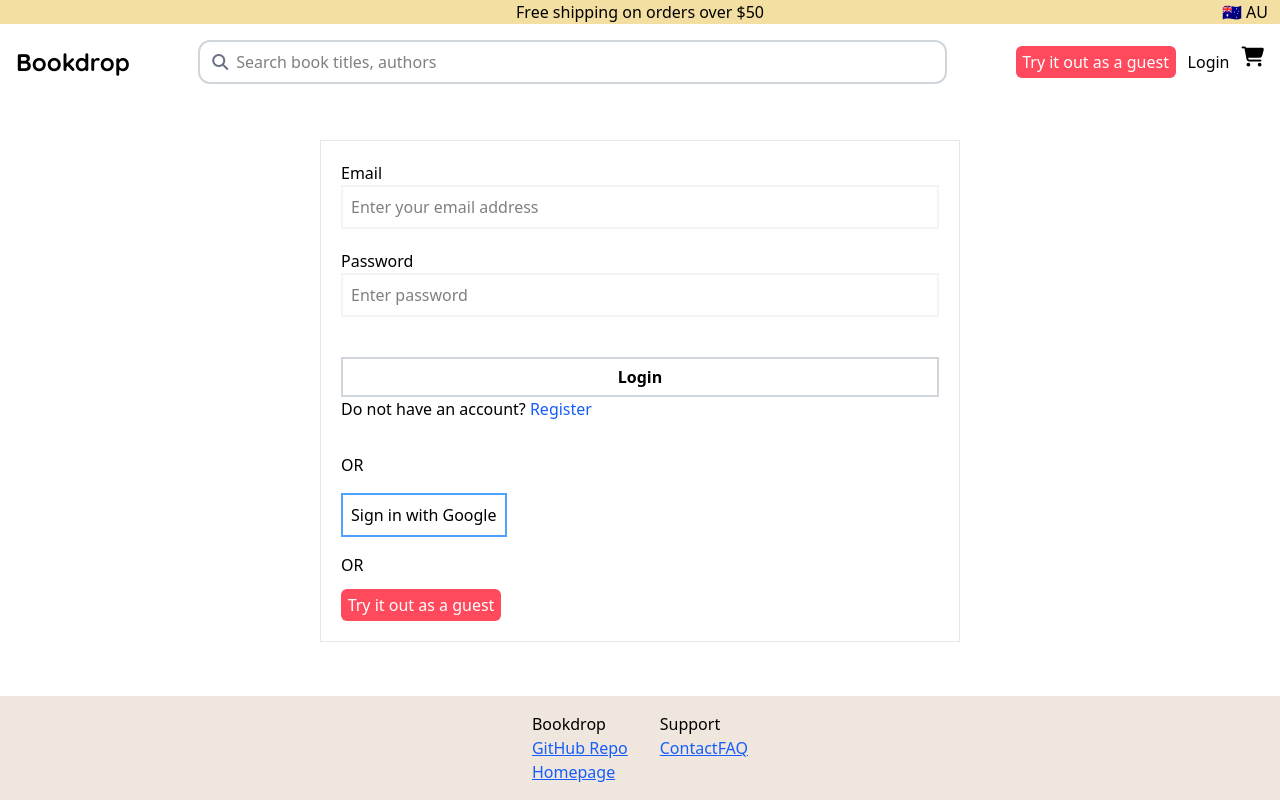
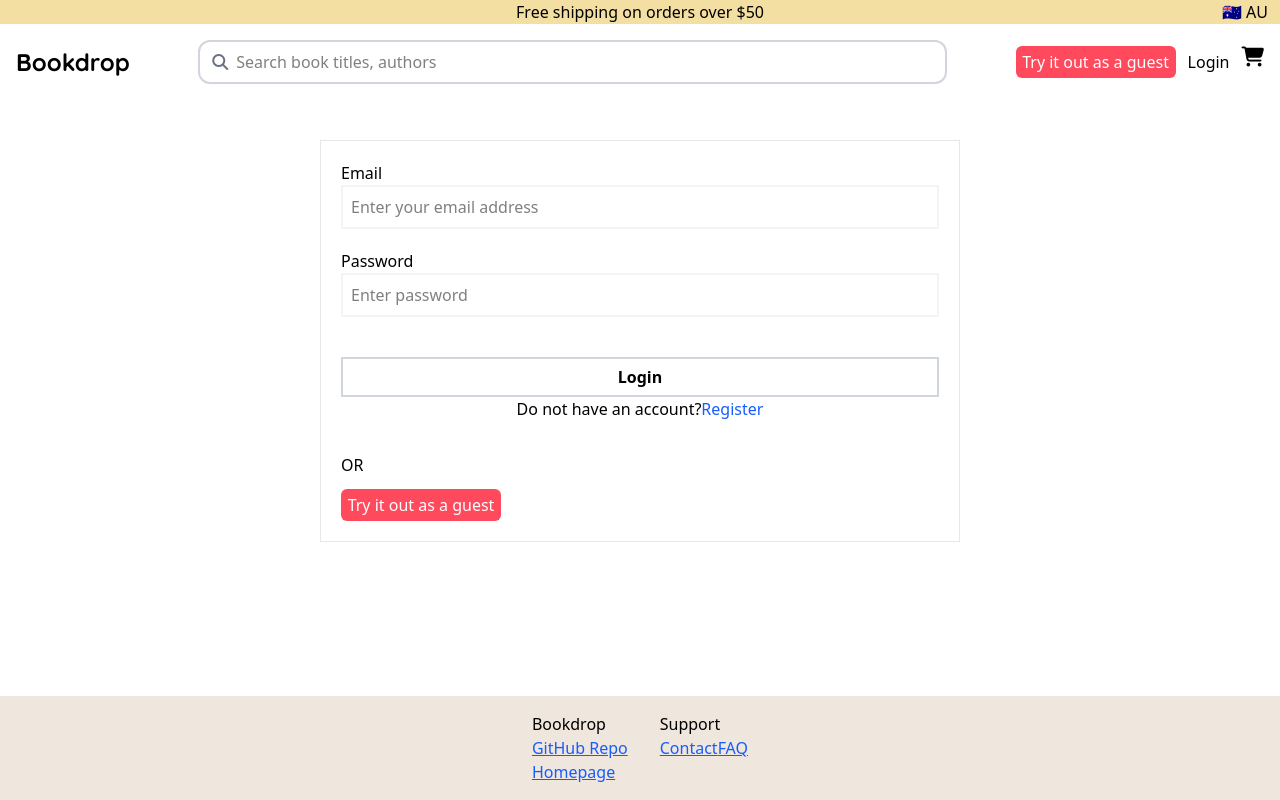
Before and after one commit to Jennifer-JY/bookstore, a Next.js app: page /login in a window 1280 px wide. Built offline with nearby package versions, Linux system fonts and the light colour scheme; no server answers.

Commit message:
Remove the goolge login part for debugging

```diff
--- a/app/login/page.tsx
+++ b/app/login/page.tsx
@@ -7,7 +7,7 @@
 import { redirect, useSearchParams } from "next/navigation";
 import { useActionState } from "react";
 import { authenticate } from "../lib/actions";
-import { signIn } from "next-auth/react";
+// import { signIn } from "next-auth/react";
 import Link from "next/link";
 import { useCart } from "../contextAndProvider/cartContext";
 import GuestLoginBtn from "@/components/authentication/GuestLoginBtn";
@@ -54,7 +54,7 @@
         >
           Login
         </button>
-        <div>
+        <div className="flex items-center justify-center space-x-2">
           Do not have an account?{" "}
           <Link
             href={`/register?callbackUrl=${encodeURIComponent(callbackUrl)}`}
@@ -77,7 +77,7 @@
         )}
       </div>
 
-      <p>OR</p>
+      {/*<p>OR</p>
 
       <button
         type="button"
@@ -85,9 +85,9 @@
         className="mt-4 border-2  p-2 border-blue-400"
       >
         Sign in with Google
-      </button>
+      </button>*/}
 
-      <p className="mt-4 mb-3">OR</p>
+      <p className="mb-3">OR</p>
       <GuestLoginBtn />
     </div>
   );
```
